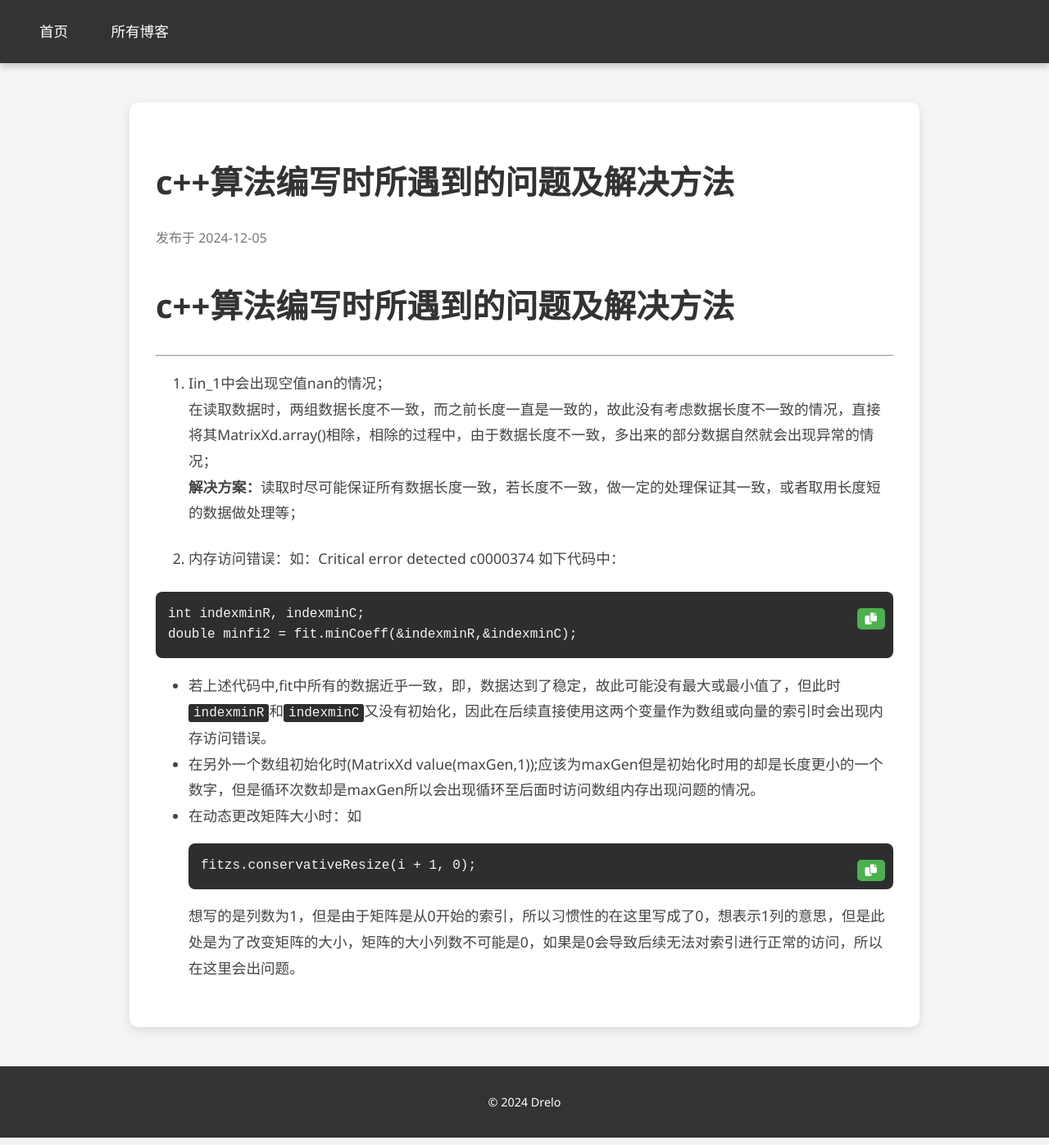
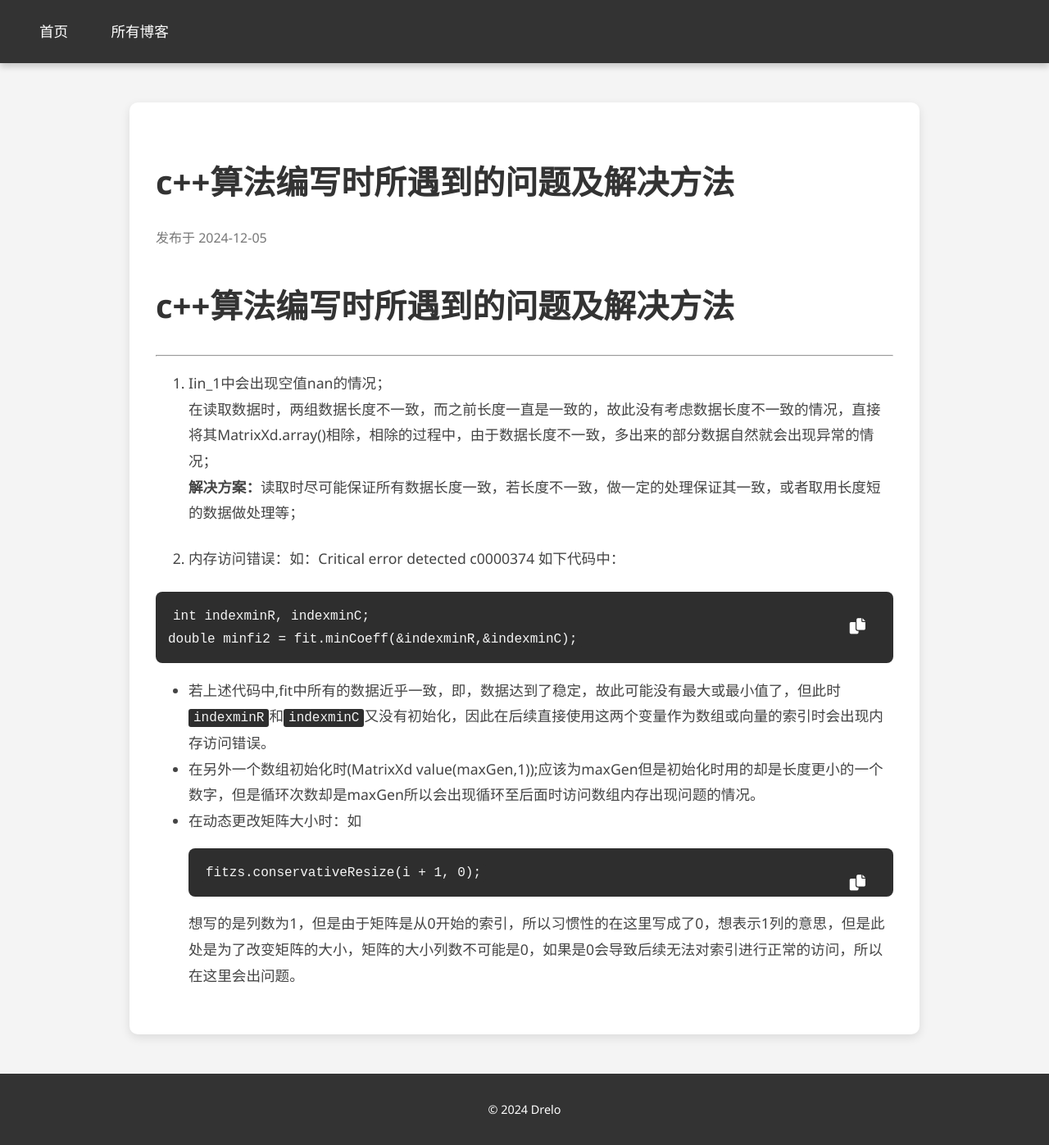
Before and after one commit to Drelov/newpage, a Jekyll site: the page built from _posts/2024-12-05-c++算法出现的问题记录.md, in a window 1280 px wide. Shown: the whole page at 82% size. Built offline with Jekyll 4.4.1, drawn with Linux system fonts in a browser that asks for light colours.

Commit message:
Update style.css

```diff
--- a/assets/css/style.css
+++ b/assets/css/style.css
@@ -161,29 +161,22 @@ pre .copy-btn {
   position: absolute;
   top: 10px;
   right: 10px;
-  background-color: #4CAF50;
+  background-color: transparent;
   color: white;
-  padding: 5px 10px;
-  font-size: 0.9rem;
   border: none;
-  border-radius: 5px;
   cursor: pointer;
+  font-size: 1.2rem; /* 控制图标的大小 */
   transition: background-color 0.3s;
 }
 
 pre .copy-btn:hover {
-  background-color: #45a049;
+  color: #4CAF50; /* 鼠标悬停时改变颜色 */
 }
 
 pre .copy-btn:focus {
   outline: none;
 }
 
-/* 代码行高亮效果 */
-pre code {
-  display: block;
-  padding: 0;
-  margin: 0;
-  white-space: pre-wrap;
-  word-wrap: break-word;
+pre .copy-btn i {
+  pointer-events: none; /* 防止点击图标时触发其他事件 */
 }
```
